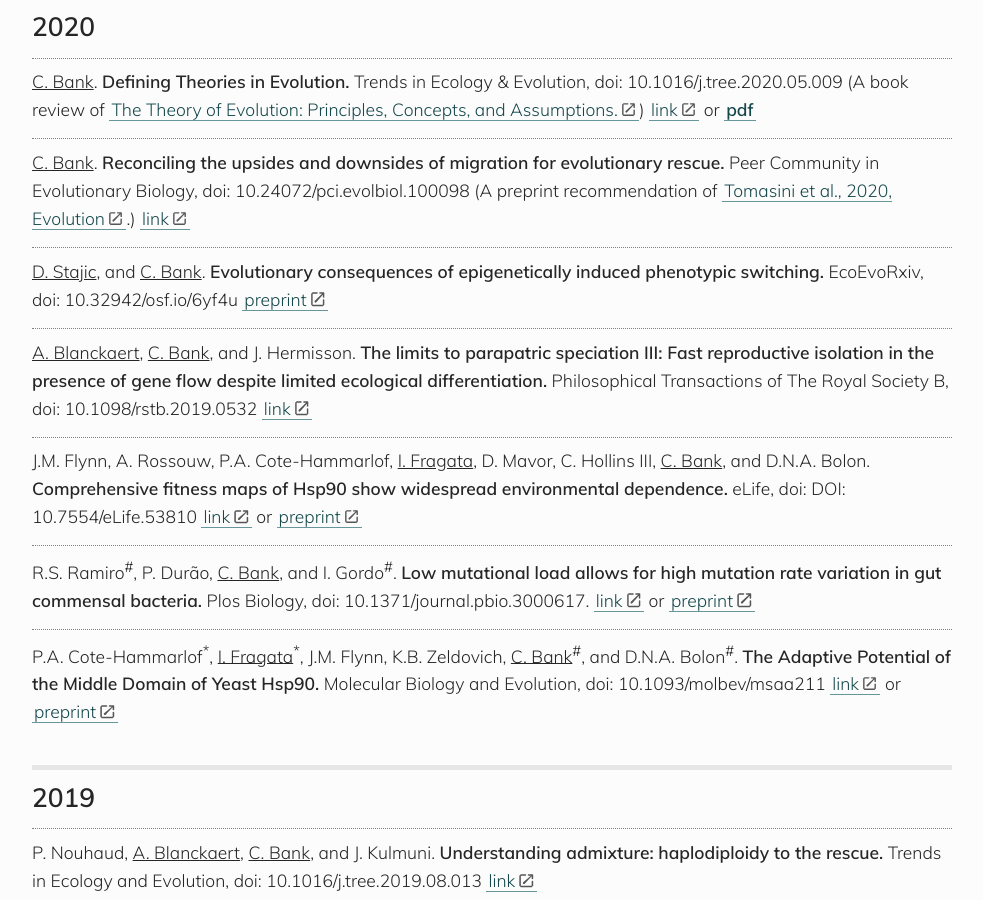
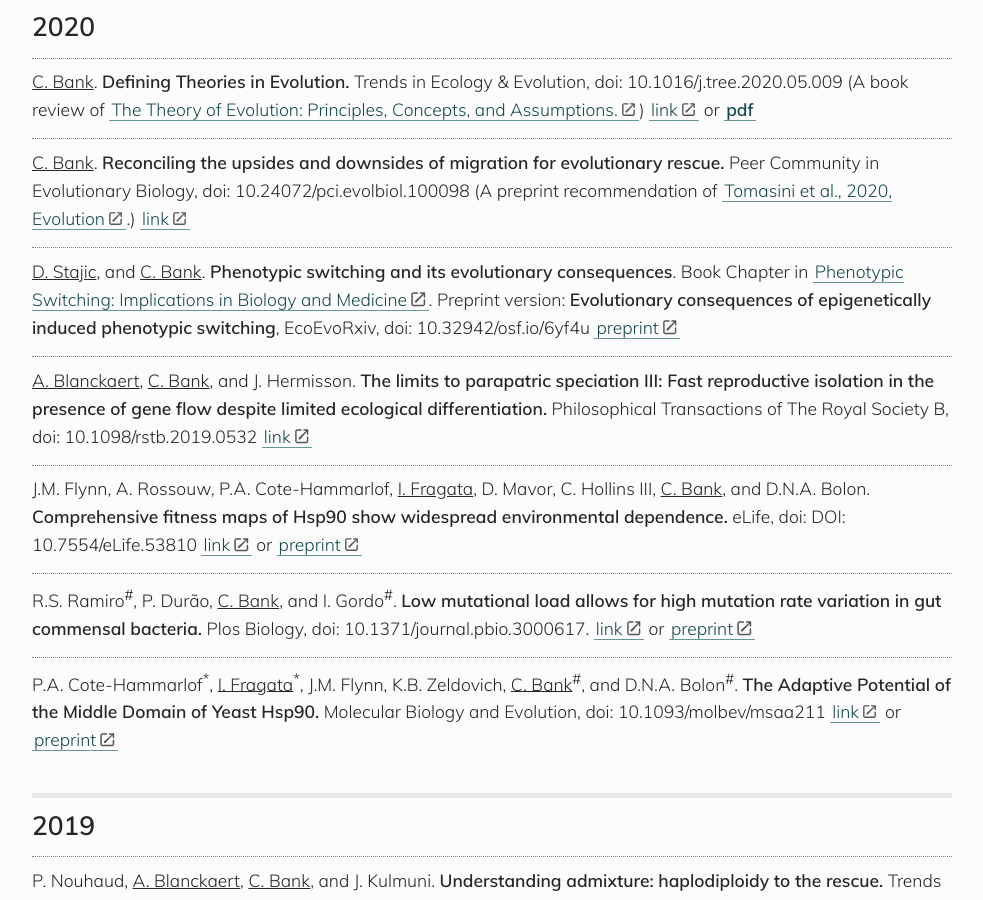
Before and after one commit to banklab/banklab.github.io, a Jekyll site: the page built from publications.md, in a window 1280 px wide and 900 px high, scrolled down 861 px. Shown: the whole window, without its empty margins (148-1131 px from the left). Built offline with Jekyll 4.4.1, drawn with Linux system fonts in a browser that asks for light colours; some web fonts are replaced.

Commit message:
Update publications.md
Added info about book chapter.

```diff
--- a/publications.md
+++ b/publications.md
@@ -33,7 +33,7 @@ https://kramdown.gettalong.org/syntax.html#html-blocks
 
 <u>C. Bank</u>. **Reconciling the upsides and downsides of migration for evolutionary rescue.** Peer Community in Evolutionary Biology, doi: 10.24072/pci.evolbiol.100098 (A preprint recommendation of [Tomasini et al., 2020, Evolution](https://doi.org/10.1111/evo.14038).) [link](https://doi.org/10.24072/pci.evolbiol.100098)
 
-<u>D. Stajic</u>, and <u>C. Bank</u>. **Evolutionary consequences of epigenetically induced phenotypic switching.** EcoEvoRxiv, doi: 10.32942/osf.io/6yf4u [preprint](https://ecoevorxiv.org/6yf4u/)
+<u>D. Stajic</u>, and <u>C. Bank</u>. **Phenotypic switching and its evolutionary consequences**. Book Chapter in [Phenotypic Switching: Implications in Biology and Medicine](https://www.sciencedirect.com/book/9780128179963/phenotypic-switching). Preprint version: **Evolutionary consequences of epigenetically induced phenotypic switching**, EcoEvoRxiv, doi: 10.32942/osf.io/6yf4u [preprint](https://ecoevorxiv.org/6yf4u/)
 
 <u>A. Blanckaert</u>, <u>C. Bank</u>, and J. Hermisson. **The limits to parapatric speciation III: Fast reproductive isolation in the presence of gene flow despite limited ecological differentiation.** Philosophical Transactions of The Royal Society B, doi: 10.1098/rstb.2019.0532 [link](https://doi.org/10.1098/rstb.2019.0532)
 
```
